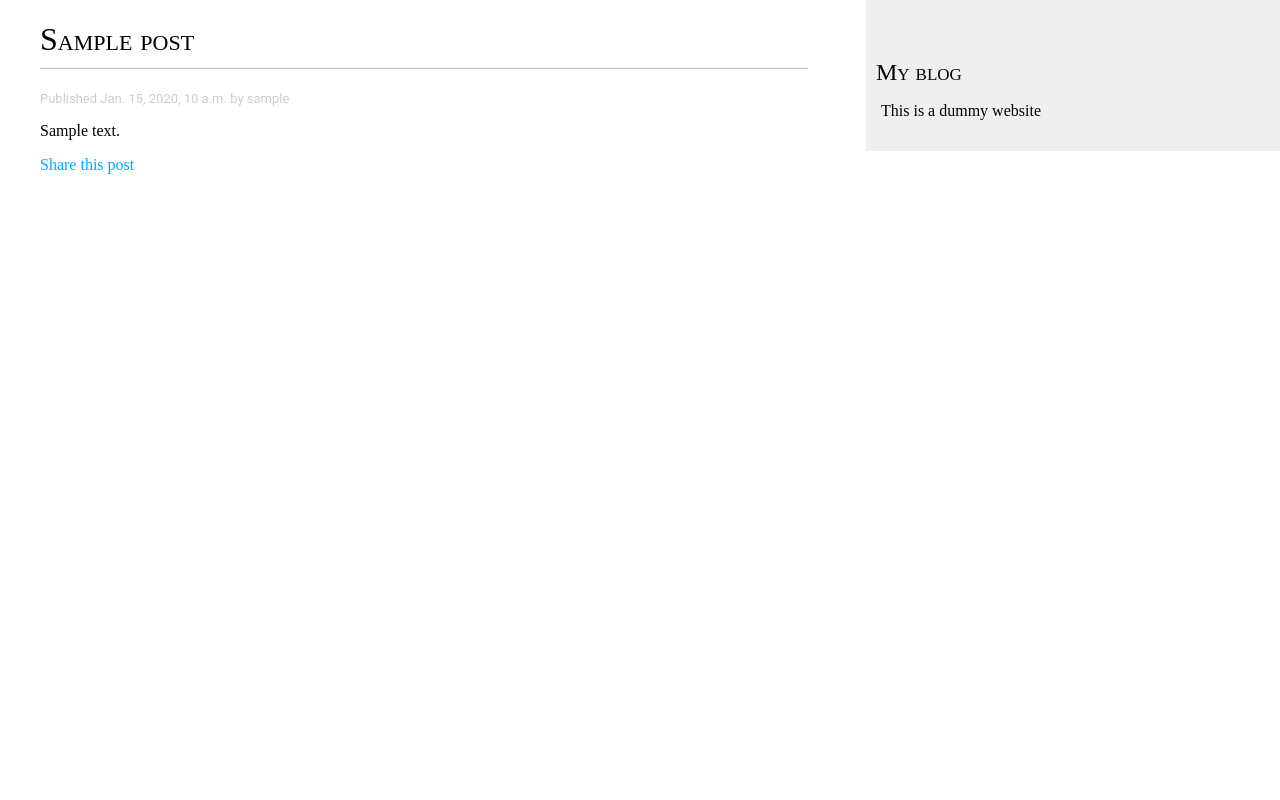
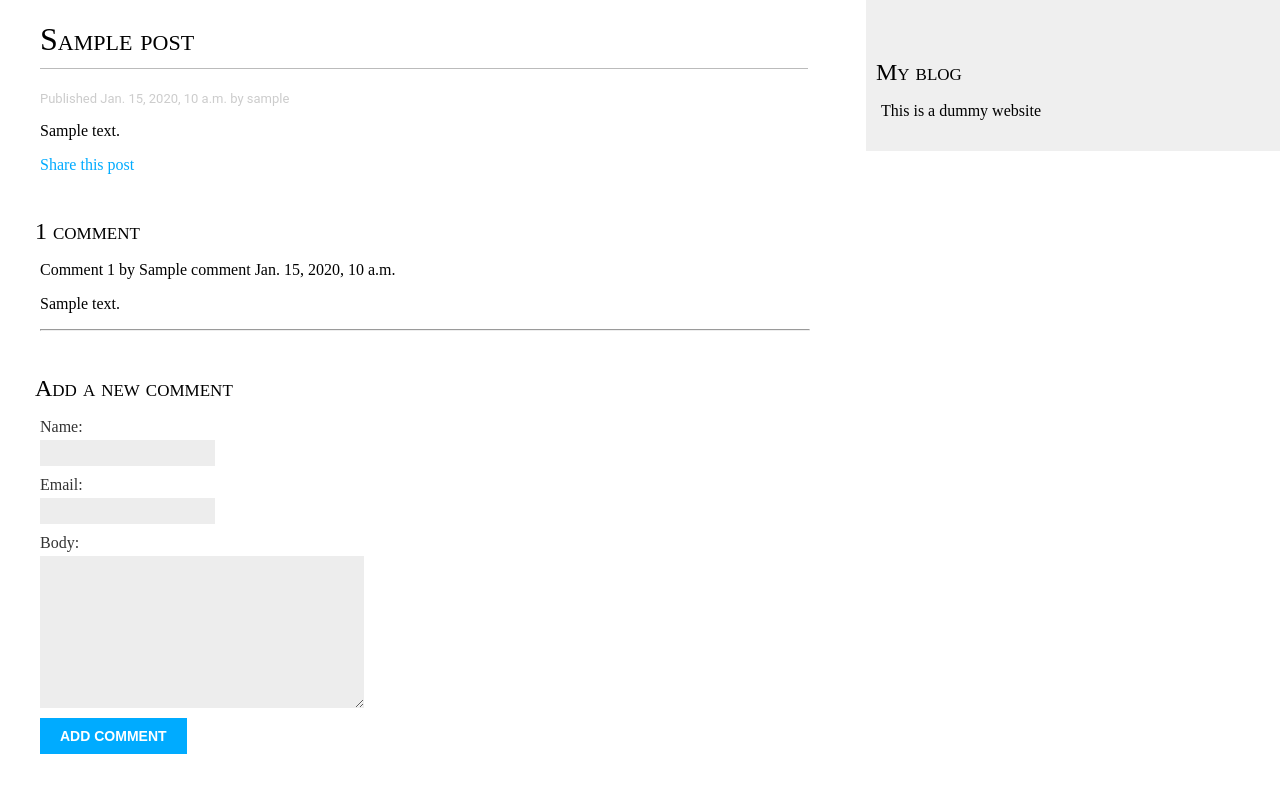
Before and after one commit to codingEzio/code_py_bookreview_django2_by_example, a Django app: a page that uses djbBlog/templates/blog/post/detail.html in a window 1280 px wide. Run offline with Django 3.2, Linux system fonts and the light colour scheme; tables that the repository leaves empty hold one stand-in row (values such as "Sample post").

Commit message:
Implementing the commenting feature

```diff
--- a/djbBlog/blog/views.py
+++ b/djbBlog/blog/views.py
@@ -6,8 +6,8 @@ from django.core.mail import send_mail
 from django.core.paginator import Paginator, EmptyPage, PageNotAnInteger
 from django.views.generic import ListView
 
-from .models import Post
-from .forms import EmailPostForm
+from .models import Post, Comment
+from .forms import EmailPostForm, CommentForm
 
 
 class PostListView(ListView):
@@ -47,9 +47,26 @@ def post_detail(request, year, month, day, post):
                              publish__year=year,
                              publish__month=month,
                              publish__day=day)
+
+    comments = post.comments.filter(active=True)
+    new_comment = None
+
+    if request.method == 'POST':
+        comment_form = CommentForm(data=request.POST)
+
+        if comment_form.is_valid():
+            new_comment = comment_form.save(commit=False)
+            new_comment.post = post
+            new_comment.save()
+    else:
+        comment_form = CommentForm()
+
     return render(request,
                   'blog/post/detail.html',
-                  { 'post': post })
+                  { 'post'        : post,
+                    'comments'    : comments,
+                    'new_comment' : new_comment,
+                    'comment_form': comment_form })
 
 
 def post_share(request, post_id):
--- a/djbBlog/projBlog/settings.py
+++ b/djbBlog/projBlog/settings.py
@@ -103,6 +103,10 @@ About `related_name` in model's Fk/M2M fields definition
         post = models.ForeignKey(Post,
                                  on_delete=models.CASCADE,
                                  related_name='comments')
+
+Two ways to build a form
+    1) forms.Form       Handwritten         can be though as a HTML snippet
+    2) forms.ModelForm  Based on DB model   Django auto-create the widgets for you
 """
 
 # Build paths inside the project like this: os.path.join(BASE_DIR, ...)
--- a/djbBlog/templates/blog/post/detail.html
+++ b/djbBlog/templates/blog/post/detail.html
@@ -16,4 +16,33 @@
 			Share this post
 		</a>
 	</p>
+
+	{% with comments.count as total_comments %}
+		<h2>
+			{{ total_comments }} comment{{ total_comments|pluralize }}
+		</h2>
+	{% endwith %}
+
+	{% for comment in comments %}
+		<div class="class">
+			<p class="info">
+				Comment {{ forloop.counter }} by {{ comment.name }}
+				{{ comment.created }}
+			</p>
+			{{ comment.body|linebreaks }}
+		</div>
+		<hr width="100%">
+	{% empty %}
+		<p>There are no comments yet.</p>
+	{% endfor %}
+
+	{% if new_comment %}
+		<h2>Your comment has been added.</h2>
+	{% else %}
+		<h2>Add a new comment</h2>
+		<form action="." method="post">
+			{{ comment_form.as_p }} {% csrf_token %}
+			<p><input type="submit" value="Add comment"></p>
+		</form>
+	{% endif %}
 {% endblock %}
```
